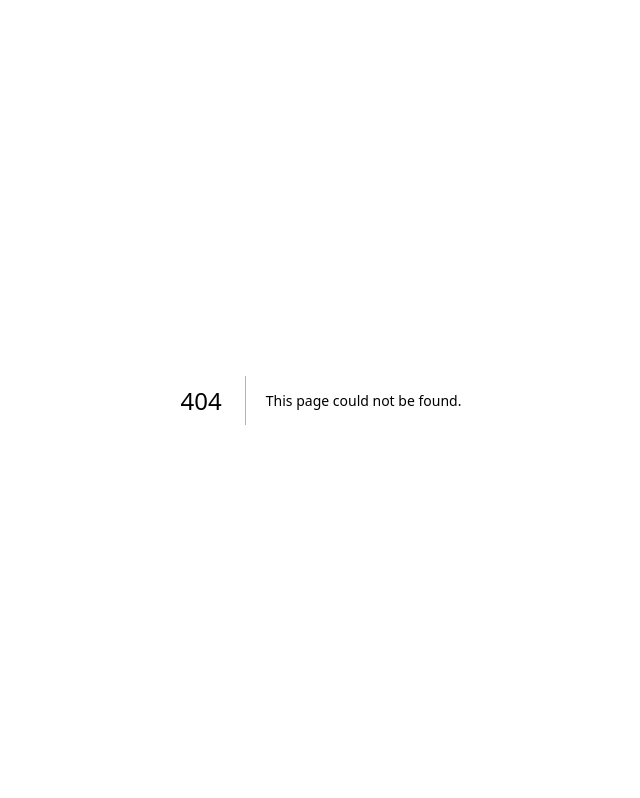
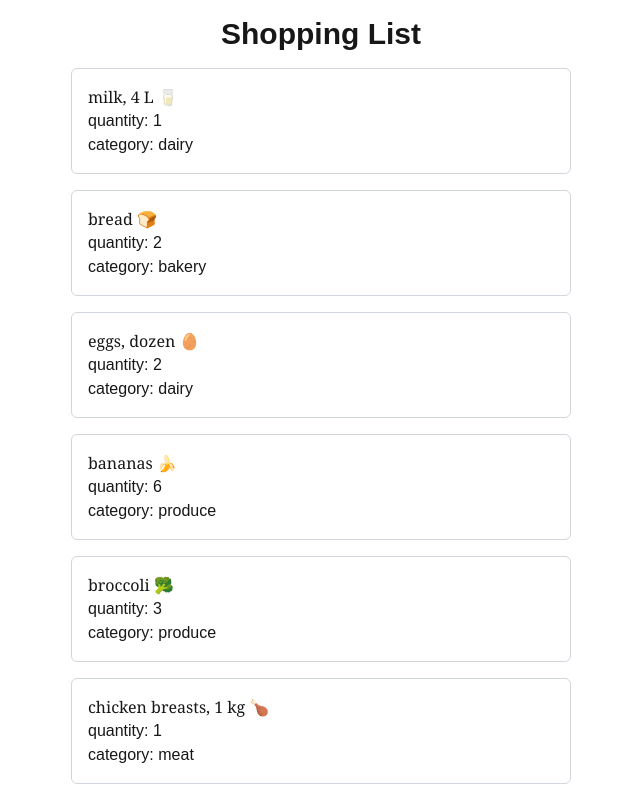
Before and after one commit to 958661CarlBautista/cprg306-assignments, a Next.js app: page /week-6 in a window 1280 px wide. Before the commit this address had no page. Shown: the top 798 px of the page, without its empty margins (319-959 px from the left). Built offline with nearby package versions, Linux system fonts and the light colour scheme.

Commit message:
Updated week 4 and week 5 code
- Changed syntax for state management.

```diff
--- a/app/page.js
+++ b/app/page.js
@@ -17,6 +17,9 @@
       <p>
         View <Link href="/week-5">Week 5 Page</Link>
       </p>
+      <p>
+        View <Link href="/week-6">Week 6 Page</Link>
+      </p>
     </div>
     </main>
   );
--- a/app/week-4/new-item.js
+++ b/app/week-4/new-item.js
@@ -3,9 +3,7 @@
 import { useState } from "react";
 
 export default function NewItem() {
-  const state = useState(1);
-  const quantity = state[0];
-  const setQuantity = state[1];
+  const [quantity, setQuantity] = useState(1);
 
   // Increase quantity by 1, max 20
   function increment(){
--- a/app/week-5/new-item.js
+++ b/app/week-5/new-item.js
@@ -4,18 +4,9 @@
 
 export default function NewItem() {
   // Product Name initial state, empty string
-  const nameState = useState("");
-  const name = nameState[0];
-  const setName = nameState[1];
-
-  // Category initial state, default to "produce"
-  const categoryState = useState("produce");
-  const category = categoryState[0];
-  const setCategory = categoryState[1];
-
-  const state = useState(1);
-  const quantity = state[0];
-  const setQuantity = state[1];
+  const [name, setName] = useState("");
+  const [category, setCategory] = useState("produce");
+  const [quantity, setQuantity] = useState(1);
 
   // Increase quantity by 1, max 20
   function increment(){
--- /dev/null
+++ b/app/week-6/item-list.js
@@ -0,0 +1,96 @@
+import Item from './item';
+
+export default function ItemList(){
+  const item1 = {
+  name: "milk, 4 L 🥛",
+  quantity: 1,
+  category: "dairy",
+};
+
+const item2 = {
+  name: "bread 🍞",
+  quantity: 2,
+  category: "bakery",
+};
+
+const item3 = {
+  name: "eggs, dozen 🥚",
+  quantity: 2,
+  category: "dairy",
+};
+
+const item4 = {
+  name: "bananas 🍌",
+  quantity: 6,
+  category: "produce",
+};
+
+const item5 = {
+  name: "broccoli 🥦",
+  quantity: 3,
+  category: "produce",
+};
+
+const item6 = {
+  name: "chicken breasts, 1 kg 🍗",
+  quantity: 1,
+  category: "meat",
+};
+
+const item7 = {
+  name: "pasta sauce 🍝",
+  quantity: 3,
+  category: "canned goods",
+};
+
+const item8 = {
+  name: "spaghetti, 454 g 🍝",
+  quantity: 2,
+  category: "dry goods",
+};
+
+const item9 = {
+  name: "toilet paper, 12 pack 🧻",
+  quantity: 1,
+  category: "household",
+};
+
+const item10 = {
+  name: "paper towels, 6 pack",
+  quantity: 1,
+  category: "household",
+};
+
+const item11 = {
+  name: "dish soap 🍽️",
+  quantity: 1,
+  category: "household",
+};
+
+const item12 = {
+  name: "hand soap 🧼",
+  quantity: 4,
+  category: "household",
+};
+
+// Create an array of all the items
+const items = [item1, item2, item3, item4,
+   item5, item6, item7, item8, item9, item10,
+   item11, item12];
+
+// Use the map() method to render each item in the array
+return (
+<ul>
+  {items.map(function(item, index) {
+    return (
+      <Item
+        key = {index}
+        name={item.name}
+        quantity={item.quantity}
+        category={item.category}
+      />
+    );
+  })}
+</ul>
+);
+}
--- /dev/null
+++ b/app/week-6/item.js
@@ -0,0 +1,11 @@
+// app/week-3/item.js
+
+export default function Item({name, quantity, category}) {
+  return (
+    <li className="border border-gray-300 rounded-md p-4 mb-4 w-125">
+      <div className="font-serif">{name}</div>
+      <div>quantity: {quantity}</div>
+      <div>category: {category}</div>
+    </li>
+  );
+}
--- /dev/null
+++ b/app/week-6/items.json
@@ -0,0 +1,74 @@
+[
+  {
+    "id": "1h2GJKH12gkHG31h1H",
+    "name": "milk, 4 L 🥛",
+    "quantity": 1,
+    "category": "dairy"
+  },
+  {
+    "id": "2KJH3k2j3H1k2J3K1H",
+    "name": "bread 🍞",
+    "quantity": 2,
+    "category": "bakery"
+  },
+  {
+    "id": "3h2KJH3k2j3H1k2J3",
+    "name": "eggs, dozen 🥚",
+    "quantity": 2,
+    "category": "dairy"
+  },
+  {
+    "id": "4k2J3K1H2GJKH12gk",
+    "name": "bananas 🍌",
+    "quantity": 6,
+    "category": "produce"
+  },
+  {
+    "id": "5H1h1H2KJH3k2j3H",
+    "name": "broccoli 🥦",
+    "quantity": 3,
+    "category": "produce"
+  },
+  {
+    "id": "6H1k2J3K1H2GJKH1",
+    "name": "chicken breasts, 1 kg 🍗",
+    "quantity": 1,
+    "category": "meat"
+  },
+  {
+    "id": "7gkHG31h1H2KJH3k",
+    "name": "pasta sauce 🍝",
+    "quantity": 3,
+    "category": "canned goods"
+  },
+  {
+    "id": "8j3H1k2J3K1H2GJK",
+    "name": "spaghetti, 454 g 🍝",
+    "quantity": 2,
+    "category": "dry goods"
+  },
+  {
+    "id": "9H12gkHG31h1H2KJ",
+    "name": "toilet paper, 12 pack 🧻",
+    "quantity": 1,
+    "category": "household"
+  },
+  {
+    "id": "10H3k2j3H1k2J3K1",
+    "name": "paper towels, 6 pack",
+    "quantity": 1,
+    "category": "household"
+  },
+  {
+    "id": "11k2J3K1H2GJKH12",
+    "name": "dish soap 🍽️",
+    "quantity": 1,
+    "category": "household"
+  },
+  {
+    "id": "12GJKH12gkHG31h1",
+    "name": "hand soap 🧼",
+    "quantity": 4,
+    "category": "household"
+  }
+]
--- /dev/null
+++ b/app/week-6/page.js
@@ -0,0 +1,10 @@
+import ItemList from "./item-list";
+
+export default function Page() {
+  return (
+    <main className="flex flex-col items-center p-4">
+      <h1 className="text-3xl font-bold mb-4">Shopping List</h1>
+      <ItemList />
+    </main>
+  );
+}
```
